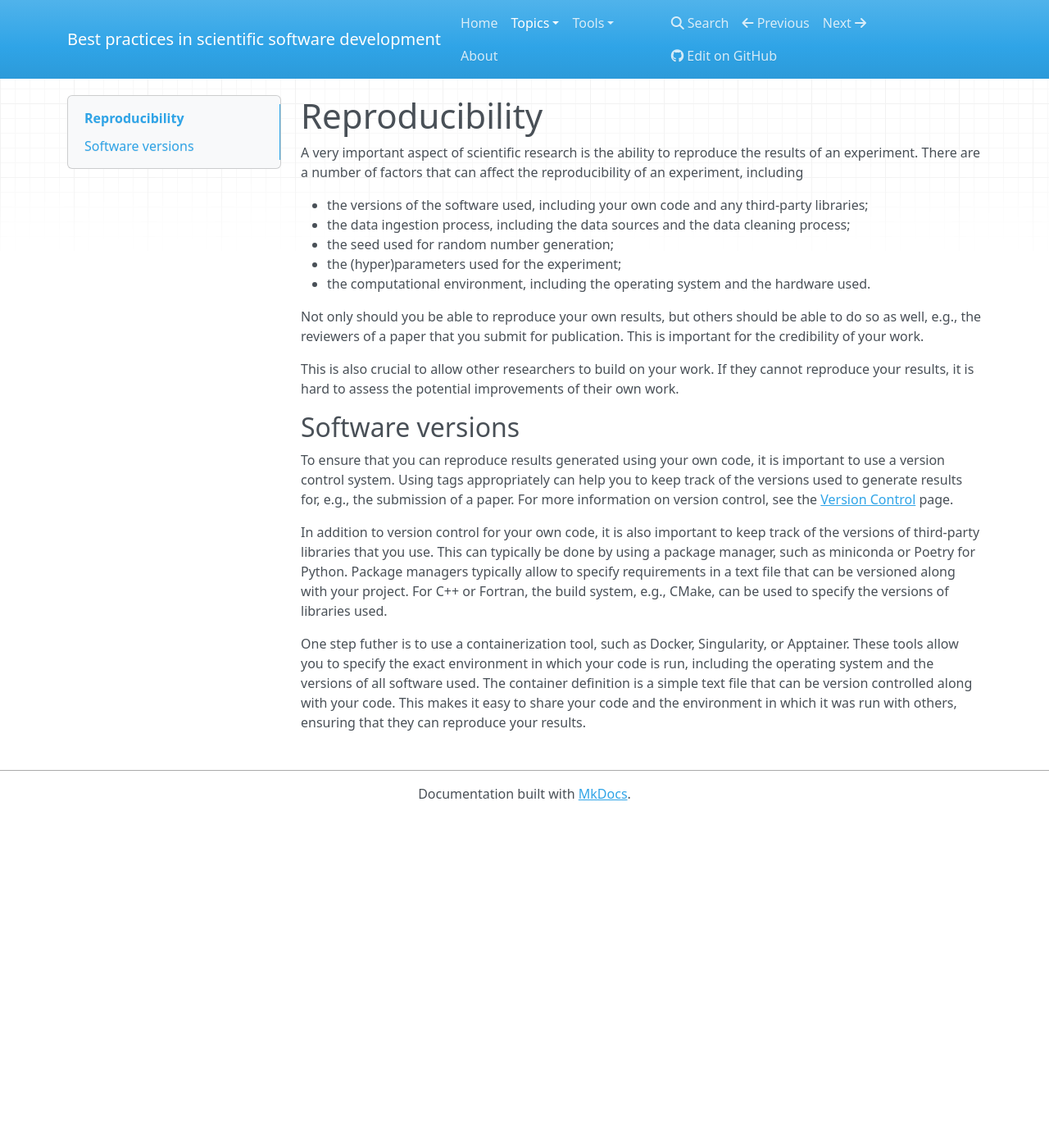
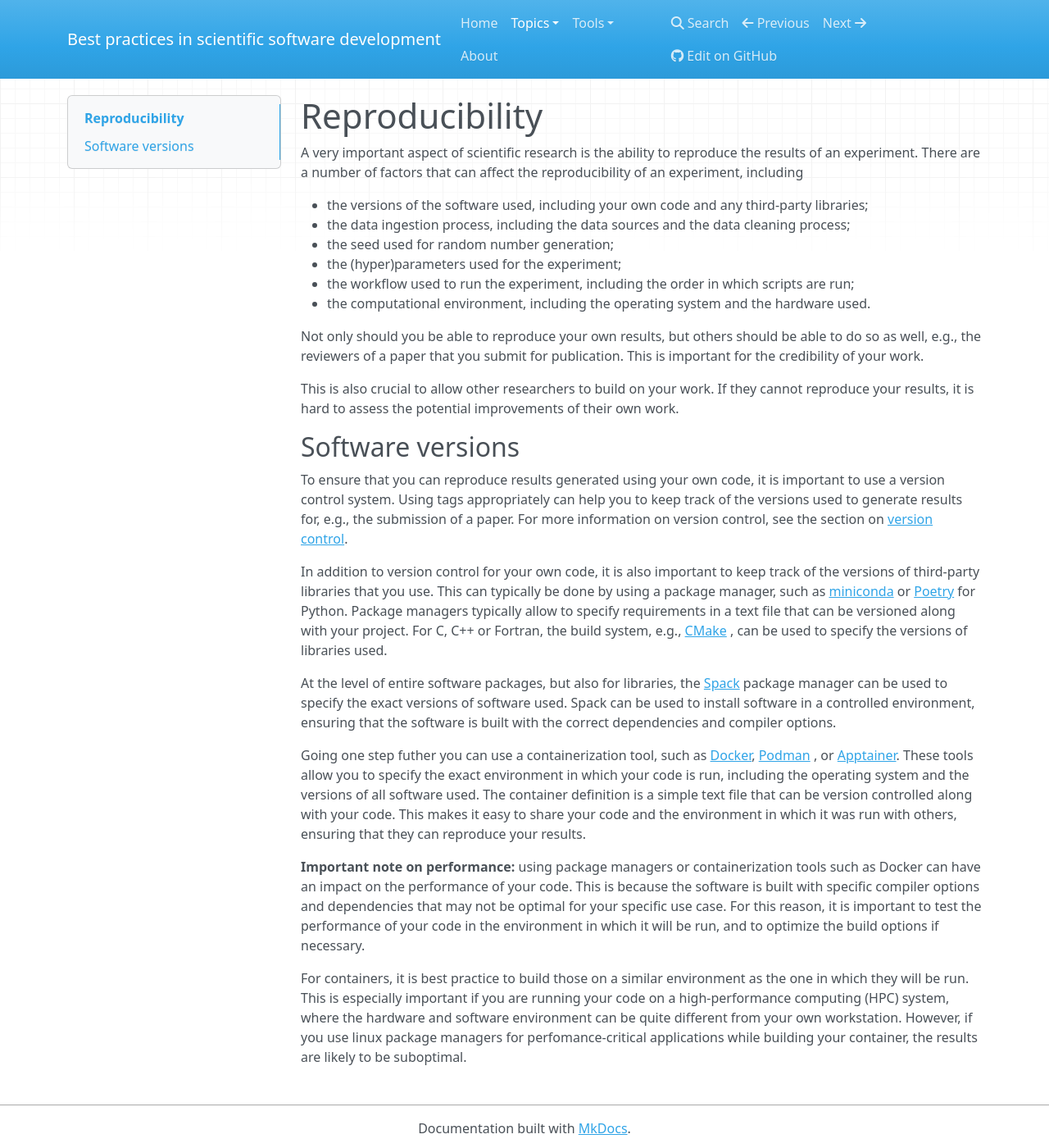
Before and after one commit to gjbex/Best-practices-for-scientific-computing, an MkDocs documentation site: the page built from docs/reproducibility.md, in a window 1280 px wide and 1400 px high. Shown: the whole window at 82% size. Built offline with MkDocs 1.6.1, drawn with Linux system fonts in a browser that asks for light colours; nearby versions of some CDN libraries.

Commit message:
Add remark on container and package managers versus performance

```diff
--- a/docs/reproducibility.md
+++ b/docs/reproducibility.md
@@ -10,6 +10,8 @@ reproducibility of an experiment, including
    process;
  * the seed used for random number generation;
  * the (hyper)parameters used for the experiment;
+ * the workflow used to run the experiment, including the order in which
+   scripts are run;
  * the computational environment, including the operating system and the
    hardware used.
 
@@ -27,21 +29,44 @@ of their own work.
 To ensure that you can reproduce results generated using your own code, it is
 important to use a version control system.  Using tags appropriately can help
 you to keep track of the versions used to generate results for, e.g., the
-submission of a paper.  For more information on version control, see the
-[Version Control](version_control.md) page.
+submission of a paper.  For more information on version control, see the section on
+[version control](version_control.md).
 
 In addition to version control for your own code, it is also important to keep
 track of the versions of third-party libraries that you use.  This can
-typically be done by using a package manager, such as miniconda or Poetry for
-Python.  Package managers typically allow to specify requirements in a text
-file that can be versioned along with your project.  For C++ or Fortran, the
-build system, e.g., CMake, can be used to specify the versions of libraries
+typically be done by using a package manager, such as
+[miniconda](https://docs.anaconda.com/miniconda/) or
+[Poetry](https://python-poetry.org/) for Python.  Package managers typically
+allow to specify requirements in a text file that can be versioned along with
+your project.  For C, C++ or Fortran, the build system, e.g.,
+[CMake](https://cmake.org/) , can be used to specify the versions of libraries
 used.
 
-One step futher is to use a containerization tool, such as Docker, Singularity,
-or Apptainer. These tools allow you to specify the exact environment in which
-your code is run, including the operating system and the versions of all
-software used.  The container definition is a simple text file that can be
-version controlled along with your code.  This makes it easy to share your code
-and the environment in which it was run with others, ensuring that they can
-reproduce your results.
+At the level of entire software packages, but also for libraries, the
+[Spack](https://spack.io/) package manager can be used to specify the exact
+versions of software used. Spack can be used to install software in a
+controlled environment, ensuring that the software is built with the correct
+dependencies and compiler options.
+
+Going one step futher you can use a containerization tool, such as
+[Docker](https://www.docker.com/), [Podman](https://podman.io/) , or
+[Apptainer](https://apptainer.org/). These tools allow you to specify the exact
+environment in which your code is run, including the operating system and the
+versions of all software used.  The container definition is a simple text file
+that can be version controlled along with your code.  This makes it easy to
+share your code and the environment in which it was run with others, ensuring
+that they can reproduce your results.
+
+**Important note on performance:** using package managers or containerization
+tools such as Docker can have an impact on the performance of your code.  This
+is because the software is built with specific compiler options and
+dependencies that may not be optimal for your specific use case. For this
+reason, it is important to test the performance of your code in the environment
+in which it will be run, and to optimize the build options if necessary.
+
+For containers, it is best practice to build those on a similar environment as
+the one in which they will be run.  This is especially important if you are
+running your code on a high-performance computing (HPC) system, where the
+hardware and software environment can be quite different from your own
+workstation.  However, if you use linux package managers for perfomance-critical
+applications while building your container, the results are likely to be suboptimal.
```
